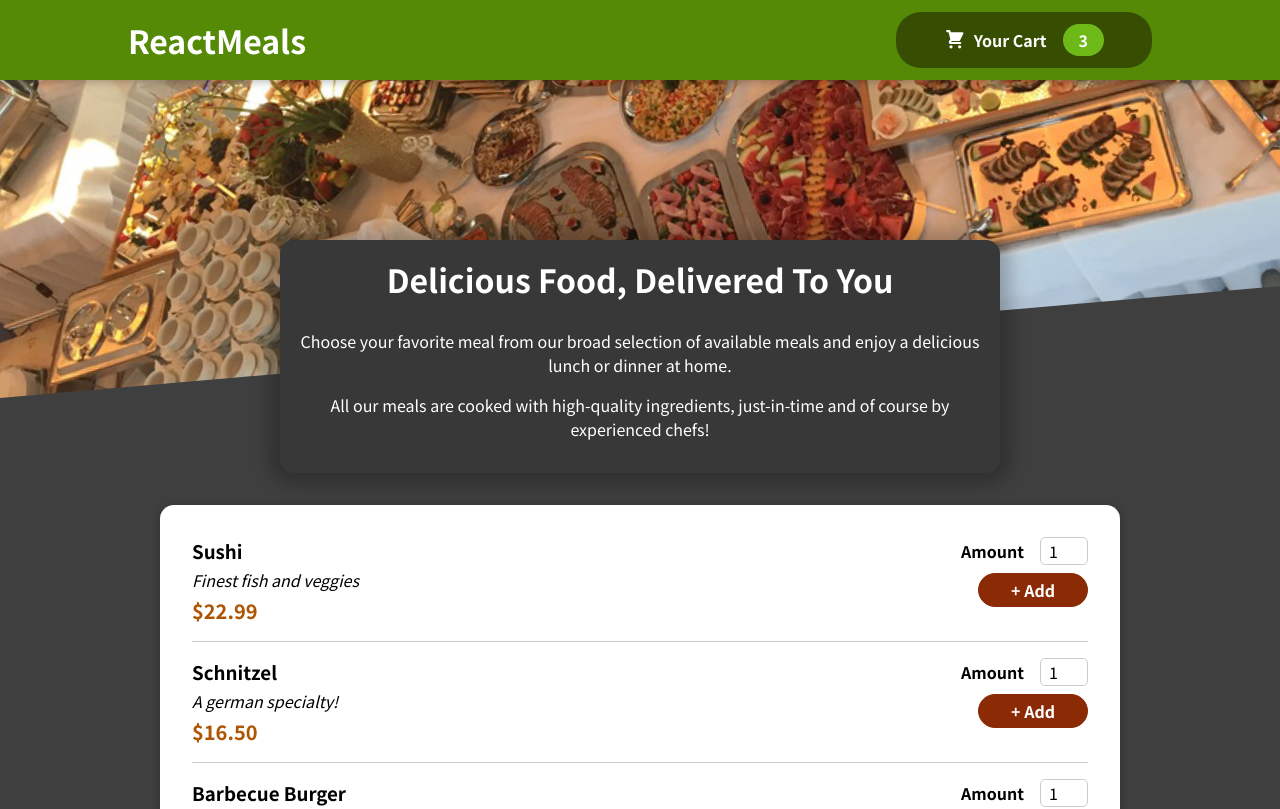
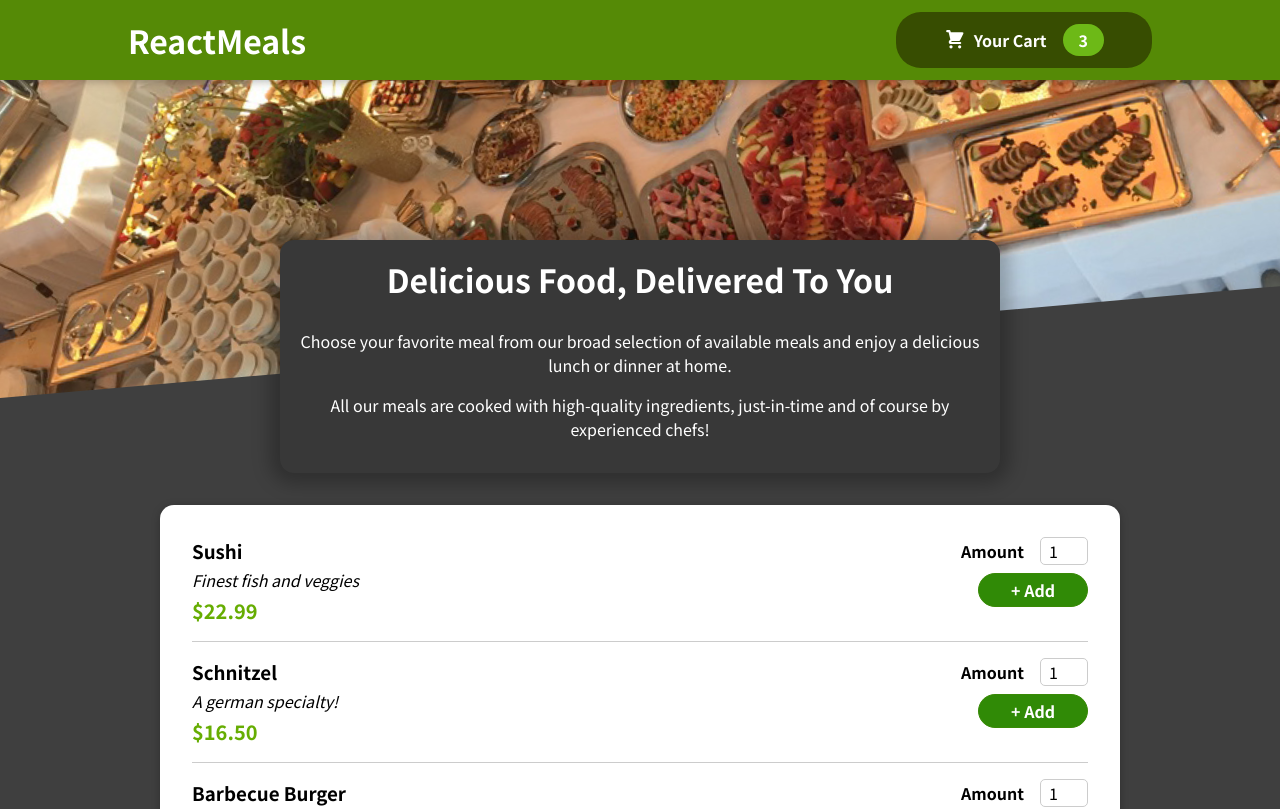
Before and after one commit to Mkashif163/reactMealApp, a React (Vite) app: page / in a window 1280 px wide. Shown: the top 809 px of the page. Built offline with nearby package versions, Linux system fonts and the light colour scheme.

Commit message:
Update button styles in Cart and MealItem modules

```diff
--- a/src/components/Cart/Cart.module.css
+++ b/src/components/Cart/Cart.module.css
@@ -21,7 +21,7 @@
     font: inherit;
     cursor: pointer;
     background-color: transparent;
-    border: 1px solid #8a2b06;
+    border: 1px solid #488a06;
     padding: 0.5rem 2rem;
     border-radius: 25px;
     margin-left: 1rem;
@@ -29,16 +29,16 @@
 
 .actions button:hover,
 .actions button:active {
-    background-color: #5a1a01;
-    border-color: #5a1a01;
+    background-color: #295a01;
+    border-color: #255a01;
     color: white;
 }
 
 .actions .button--alt {
-    color: #8a2b06;
+    color: #3f8a06;
 }
 
 .actions .button {
-    background-color: #8a2b06;
+    background-color: #538a06;
     color: white;
 }
--- a/src/components/Meals/MealItem/MealItem.module.css
+++ b/src/components/Meals/MealItem/MealItem.module.css
@@ -17,6 +17,6 @@
 .price {
     margin-top: 0.25rem;
     font-weight: bold;
-    color: #ad5502;
+    color: #66ad02;
     font-size: 1.25rem;
 }
--- a/src/components/Meals/MealItem/MealItemForm.module.css
+++ b/src/components/Meals/MealItem/MealItemForm.module.css
@@ -5,8 +5,8 @@
 .form button {
     font: inherit;
     cursor: pointer;
-    background-color: #8a2b06;
-    border: 1px solid #8a2b06;
+    background-color: #308a06;
+    border: 1px solid #398a06;
     color: white;
     padding: 0.25rem 2rem;
     border-radius: 20px;
@@ -15,6 +15,6 @@
 
 .form button:hover,
 .form button:active {
-    background-color: #641e03;
-    border-color: #641e03;
+    background-color: #226403;
+    border-color: #166403;
 }
```
